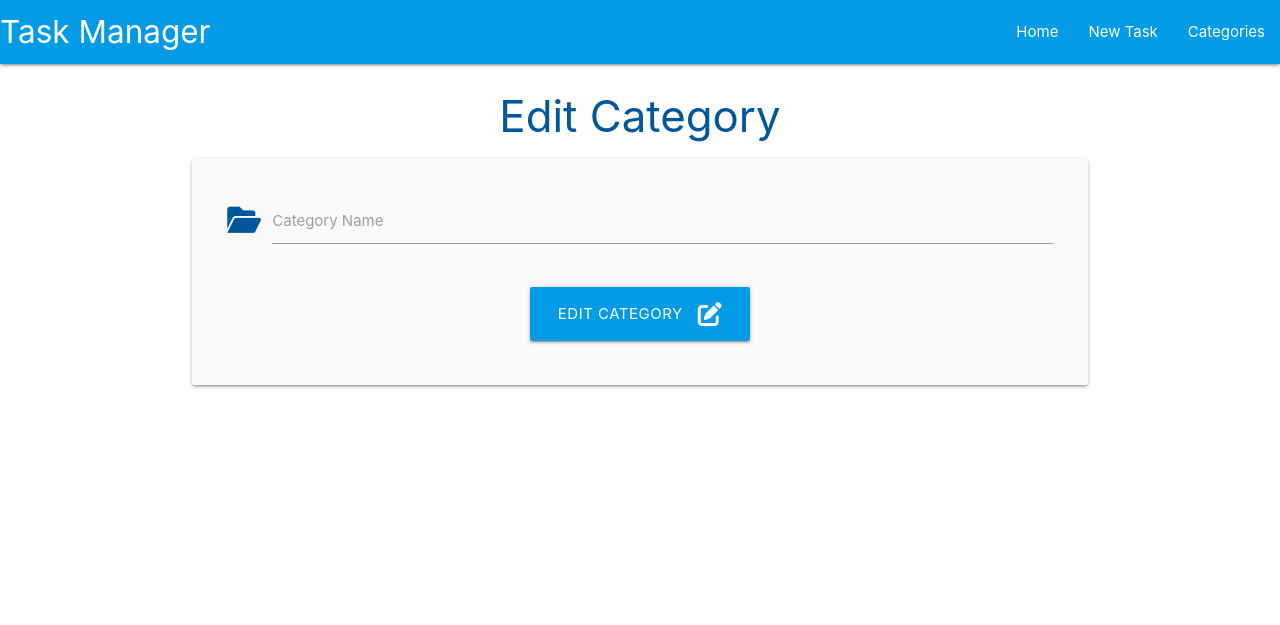
After one commit to ChrisT-CC/CI-Flask-SQLAlchemy-Task-Manager-App, a Flask app: template taskmanager/templates/edit_category.html in a window 1280 px wide. The commit adds this page. Shown: the top 625 px of the page. Run offline with Flask 2, Linux system fonts and the light colour scheme; the template is opened without the code that fills it, so the values that code supplies are empty.

Commit message:
Create 'Update' functionality to edit a category and update README.md

```diff
--- a/taskmanager/templates/categories.html
+++ b/taskmanager/templates/categories.html
@@ -23,7 +23,9 @@
                      <span class="card-title">{{ category.category_name }}</span>
                 </div>
                 <div class="card-action">
-                       <a href="#" class="btn green accent-4">Edit</a>
+                        <!-- specify to the app which category to update by using
+                            category_id argument equals to the current category.id -->
+                       <a href="{{ url_for('edit_category', category_id=category.id) }}" class="btn green accent-4">Edit</a>
                     <a href="#" class="btn red">Delete</a>
                 </div>
             </div>
--- /dev/null
+++ b/taskmanager/templates/edit_category.html
@@ -0,0 +1,28 @@
+<!-- This is where it will be displayed any task that will be stored within the database -->
+{% extends "base.html" %}
+{% block content %}
+
+<h3 class="light-blue-text text-darken-4 center-align">Edit Category</h3>
+
+<div class="row card-panel grey lighten-5">
+    <form class="col s12" method="POST" action="{{ url_for('edit_category', category_id=category.id) }}">
+        <!-- category name -->
+        <div class="row">
+            <div class="input-field col s12">
+                <i class="fas fa-folder-open prefix light-blue-text text-darken-4"></i>
+                <input id="category_name" name="category_name" value="{{ category.category_name }}" minlength="3" maxlength="25" type="text" class="validate" required>
+                <label for="category_name">Category Name</label>
+            </div>
+        </div>
+        <!-- submit button -->
+        <div class="row">
+            <div class="col s12 center-align">
+                <button type="submit" class="btn-large light-blue darken-1">
+                    Edit Category <i class="fas fa-edit right"></i>
+                </button>
+            </div>
+        </div>
+    </form>
+</div>
+
+{% endblock %}
```
Also changed, not shown: taskmanager/routes.py (+17 -0 lines), README.md.
